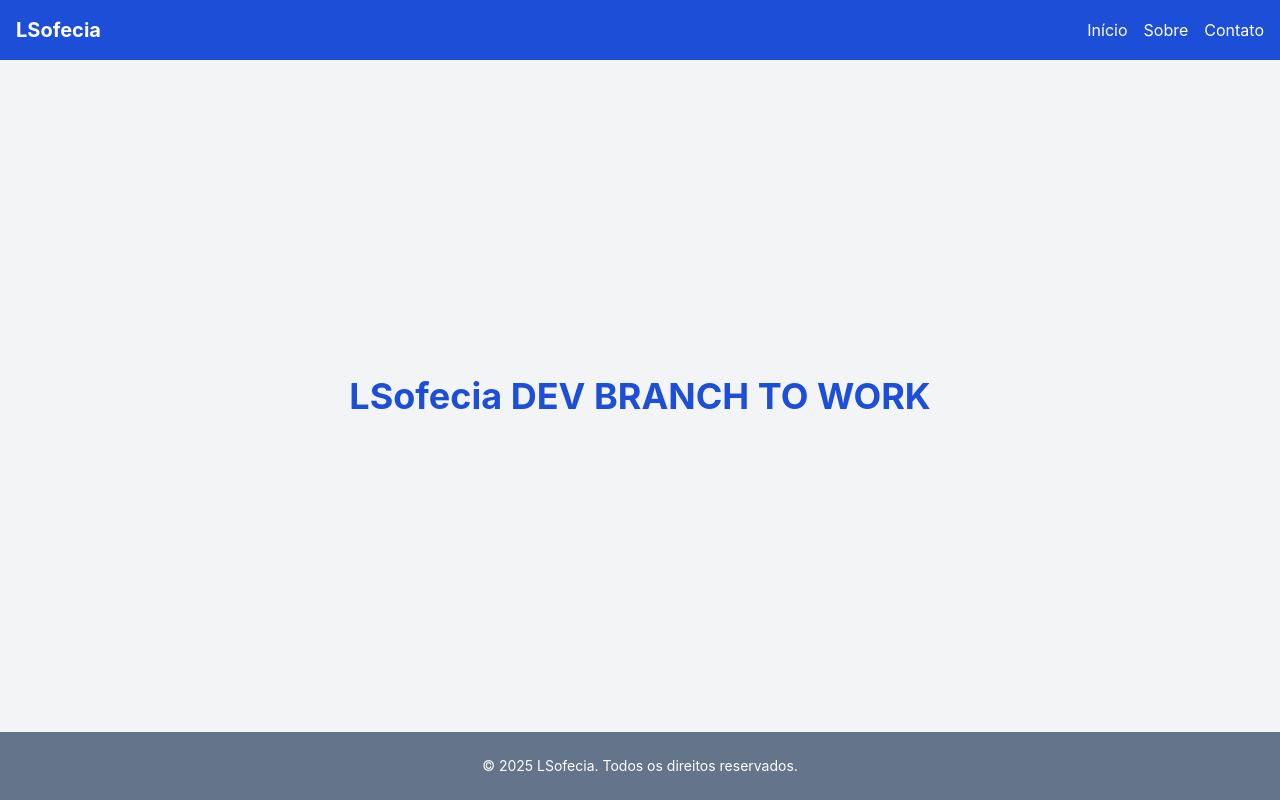
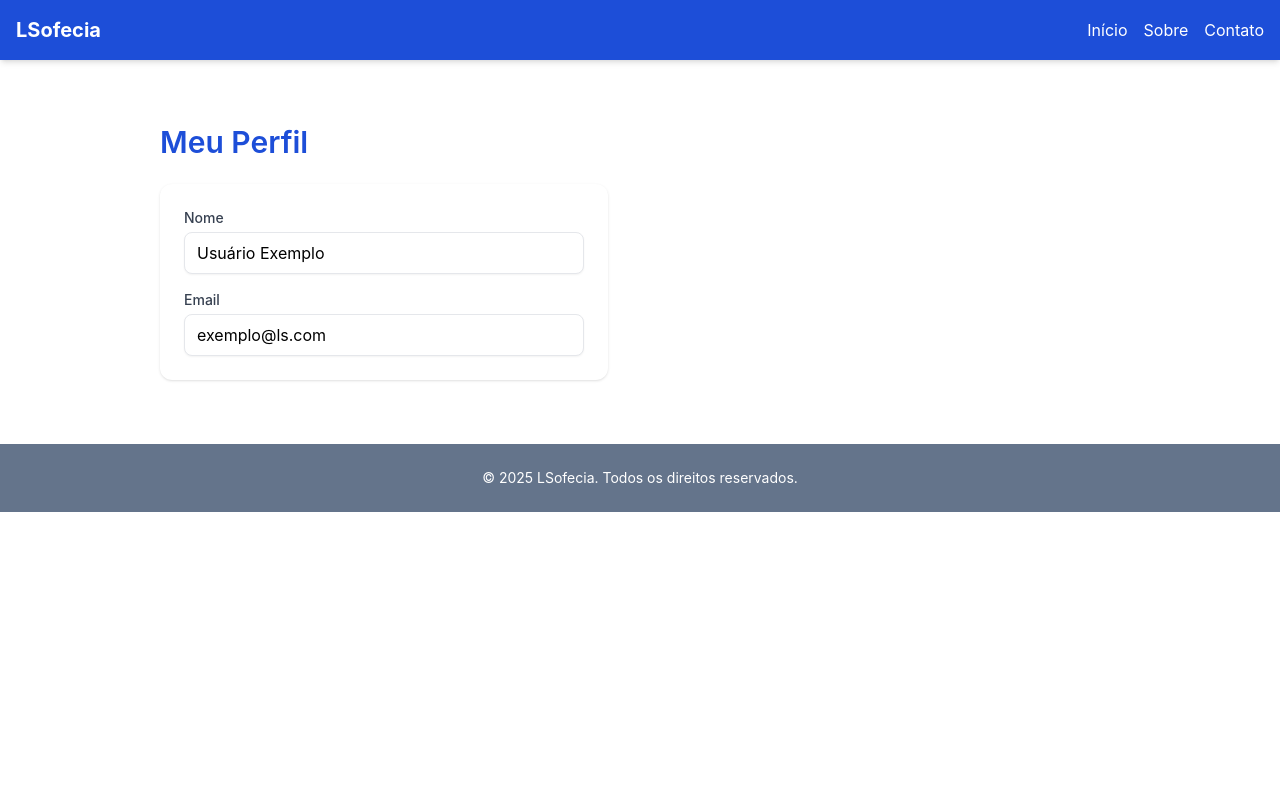
Before and after one commit to Lourenso-sofecia/ls-advancedReactStudy, a React (Create React App) app: page /profile in a window 1280 px wide. Built offline with nearby package versions, Linux system fonts and the light colour scheme; sample sign-in values are in the browser's storage.

Commit message:
feature: React Router add and configured with public and private routes - Layouts private and public add to

```diff
--- a/package.json
+++ b/package.json
@@ -13,8 +13,8 @@
     "@types/react-dom": "^19.1.6",
     "react": "^19.1.0",
     "react-dom": "^19.1.0",
+    "react-router-dom": "^7.6.3",
     "react-scripts": "5.0.1",
-    "typescript": "~5.7.2",
     "web-vitals": "^2.1.4"
   },
   "scripts": {
@@ -43,8 +43,10 @@
     ]
   },
   "devDependencies": {
+    "@types/react-router-dom": "^5.3.3",
     "autoprefixer": "10.4.13",
     "postcss": "8.4.38",
-    "tailwindcss": "3.4.3"
+    "tailwindcss": "3.4.3",
+    "typescript": "^4.9.5"
   }
 }
--- a/src/App.tsx
+++ b/src/App.tsx
@@ -1,20 +1,14 @@
 
-import './App.css';
-import { Footer, Header } from './components';
+import { BrowserRouter } from "react-router-dom";
+import { PublicRoutes } from "./routes/PublicRoutes";
+import { PrivateRoutes } from "./routes/PrivateRoutes";
 
 
-function App() {
+export default function App() {
   return (
-    <div className="flex flex-col min-h-screen">
-      <Header />
-      <main className="flex-grow flex items-center justify-center bg-gray-100">
-        <h1 className="text-4xl font-bold text-primary">
-          LSofecia DEV BRANCH TO WORK
-        </h1>
-      </main>
-      <Footer />
-    </div>
+     <BrowserRouter>
+      <PublicRoutes />
+      <PrivateRoutes />
+    </BrowserRouter>
   );
 }
-
-export default App;
--- /dev/null
+++ b/src/components/ProtectedRoute.tsx
@@ -0,0 +1,11 @@
+import { Navigate } from "react-router-dom";
+import { isAuthenticated } from "../utils/auth";
+import { ReactNode } from "react";
+
+interface Props {
+  children: ReactNode;
+}
+
+export function ProtectedRoute({ children }: Props) {
+  return isAuthenticated() ? children : <Navigate to="/login" replace />;
+}
--- /dev/null
+++ b/src/layouts/PrivateLayout.tsx
@@ -0,0 +1,14 @@
+import { Outlet } from "react-router-dom";
+import { Footer, Header } from "../components";
+
+export function PrivateLayout() {
+  return (
+    <>
+      <Header />
+      <main className="container max-w-screen-lg mx-auto px-4 py-6">
+        <Outlet />
+      </main>
+      <Footer />
+    </>
+  );
+}
--- /dev/null
+++ b/src/layouts/PublicLayout.tsx
@@ -0,0 +1,14 @@
+import { Outlet } from "react-router-dom";
+import { Footer, Header } from "../components";
+
+export function PublicLayout() {
+  return (
+    <>
+      <Header />
+      <main className="container max-w-screen-lg mx-auto px-4 py-6">
+        <Outlet />
+      </main>
+      <Footer />
+    </>
+  );
+}
--- /dev/null
+++ b/src/pages/private/Dashboard/index.tsx
@@ -0,0 +1,17 @@
+export function Dashboard() {
+  return (
+    <section className="container max-w-container mx-auto py-10">
+      <h2 className="text-3xl font-semibold text-primary mb-6">Dashboard</h2>
+      <div className="grid grid-cols-1 md:grid-cols-2 gap-4">
+        <div className="bg-white shadow p-6 rounded-xl">
+          <h3 className="text-xl font-semibold mb-2">Progresso</h3>
+          <p className="text-gray-600">Você completou 75% do curso.</p>
+        </div>
+        <div className="bg-white shadow p-6 rounded-xl">
+          <h3 className="text-xl font-semibold mb-2">Próximos passos</h3>
+          <p className="text-gray-600">Estude o módulo sobre performance.</p>
+        </div>
+      </div>
+    </section>
+  );
+}
--- /dev/null
+++ b/src/pages/private/Profile/index.tsx
@@ -0,0 +1,25 @@
+export function Profile() {
+  return (
+    <section className="container max-w-container mx-auto py-10">
+      <h2 className="text-3xl font-semibold text-primary mb-6">Meu Perfil</h2>
+      <div className="bg-white p-6 rounded-xl shadow max-w-md">
+        <div className="mb-4">
+          <label className="block text-sm font-medium text-gray-700">Nome</label>
+          <input
+            type="text"
+            className="mt-1 block w-full px-3 py-2 border rounded-lg shadow-sm focus:ring-primary focus:border-primary"
+            defaultValue="Usuário Exemplo"
+          />
+        </div>
+        <div>
+          <label className="block text-sm font-medium text-gray-700">Email</label>
+          <input
+            type="email"
+            className="mt-1 block w-full px-3 py-2 border rounded-lg shadow-sm focus:ring-primary focus:border-primary"
+            defaultValue="exemplo@ls.com"
+          />
+        </div>
+      </div>
+    </section>
+  );
+}
--- /dev/null
+++ b/src/pages/public/Home/index.tsx
@@ -0,0 +1,10 @@
+export function Home() {
+  return (
+    <section className="container max-w-container mx-auto py-10 text-center">
+      <h1 className="text-4xl font-bold text-primary mb-4">Bem-vindo à LSofecia</h1>
+      <p className="text-gray-600 text-lg">
+        Esta é uma plataforma de estudos avançados em React.
+      </p>
+    </section>
+  );
+}
--- /dev/null
+++ b/src/pages/public/Login/index.tsx
@@ -0,0 +1,23 @@
+import { useNavigate } from "react-router-dom";
+import { login } from "../../../utils/auth";
+
+export function Login() {
+  const navigate = useNavigate();
+
+  const handleLogin = () => {
+    login();
+    navigate("/dashboard");
+  };
+
+  return (
+    <div className="text-center mt-20">
+      <h1 className="text-2xl font-bold mb-4">Login</h1>
+      <button
+        onClick={handleLogin}
+        className="bg-blue-600 text-white px-4 py-2 rounded"
+      >
+        Entrar
+      </button>
+    </div>
+  );
+}
--- /dev/null
+++ b/src/routes/PrivateRoutes.tsx
@@ -0,0 +1,22 @@
+import { Route, Routes } from "react-router-dom";
+import { ProtectedRoute } from "../components/ProtectedRoute";
+import { PrivateLayout } from "../layouts/PrivateLayout";
+import { Profile } from "../pages/private/Profile";
+import { Dashboard } from "../pages/private/Dashboard";
+
+export function PrivateRoutes() {
+  return (
+    <Routes>
+      <Route
+        element={
+            <ProtectedRoute>
+                <PrivateLayout />
+            </ProtectedRoute>
+        }
+     >
+        <Route path="/dashboard" element={<Dashboard />} />
+        <Route path="/profile" element={<Profile />} />
+      </Route>
+    </Routes>
+  );
+}
--- /dev/null
+++ b/src/routes/PublicRoutes.tsx
@@ -0,0 +1,15 @@
+import { Route, Routes } from "react-router-dom";
+import { PublicLayout } from "../layouts/PublicLayout";
+import { Login } from "../pages/public/Login";
+import { Home } from "../pages/public/Home";
+
+export function PublicRoutes() {
+  return (
+    <Routes>
+      <Route element={<PublicLayout />}>
+        <Route path="/" element={<Home />} />
+        <Route path="/login" element={<Login />} />
+      </Route>
+    </Routes>
+  );
+}
--- /dev/null
+++ b/src/utils/auth.ts
@@ -0,0 +1,3 @@
+export const isAuthenticated = () => !!localStorage.getItem("token");
+export const login = () => localStorage.setItem("token", "fake-token");
+export const logout = () => localStorage.removeItem("token");
```
Also changed, not shown: 1 other file (tests, documents, lock files or other folders).
